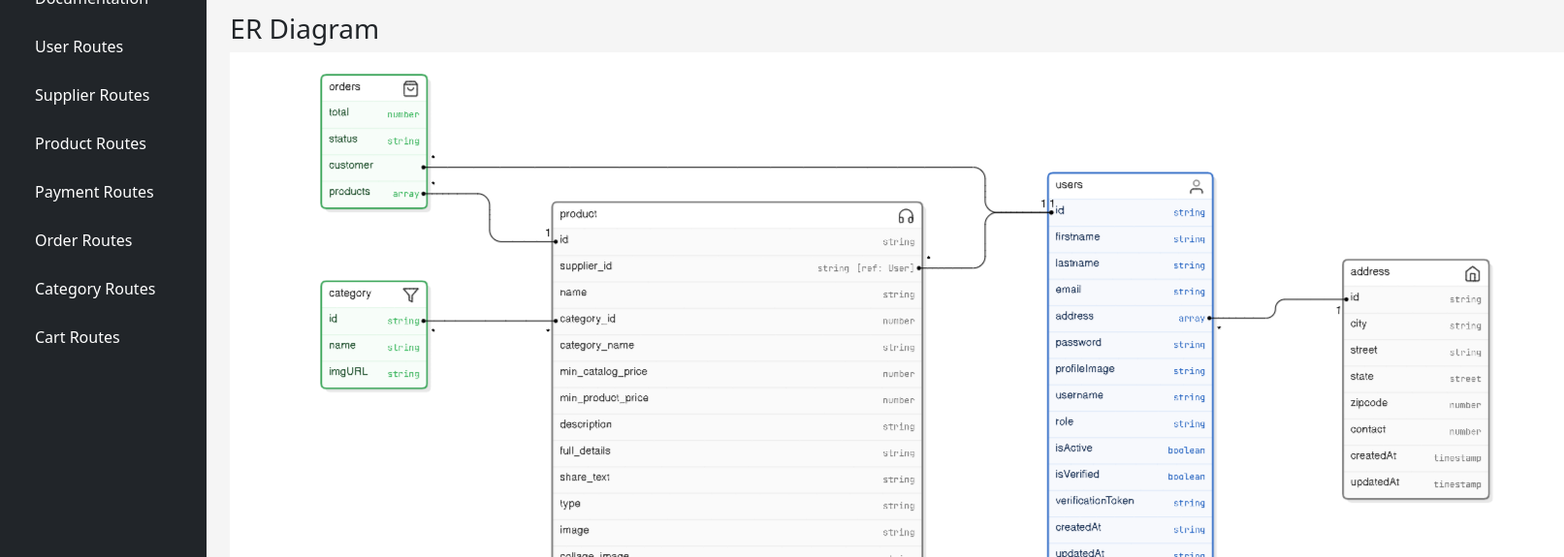
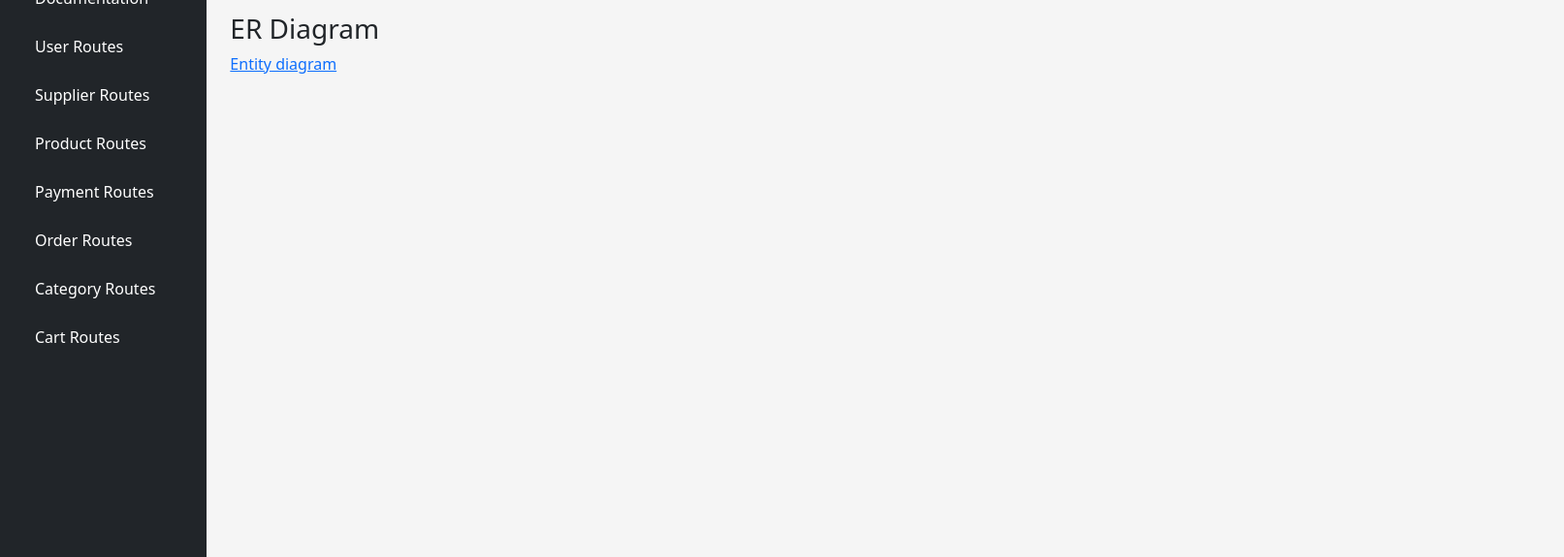
Before and after one commit to Atishfulzade/Ecommerce_api, a website: page src/index.html in a window 1280 px wide. Shown: the part 181-756 px from the top of the page at 97% size, 1613 px wide, since content can reach past the window. Drawn offline with nearby package versions, Linux system fonts and the light colour scheme.

Commit message:
link added

```diff
--- a/src/index.html
+++ b/src/index.html
@@ -160,7 +160,10 @@
                 associated HTTP methods and endpoints.
               </p>
               <h3>ER Diagram</h3>
-              <img src="../public/ER Diagram.png" alt="ER Diagram" />
+              <a
+                href="https://app.eraser.io/workspace/q0nJxvOFRpwHtYplgpxd?origin=share"
+                >Entity diagram</a
+              >
             </div>
 
             <div class="tab-pane fade" id="authRoutes" role="tabpanel">
```
